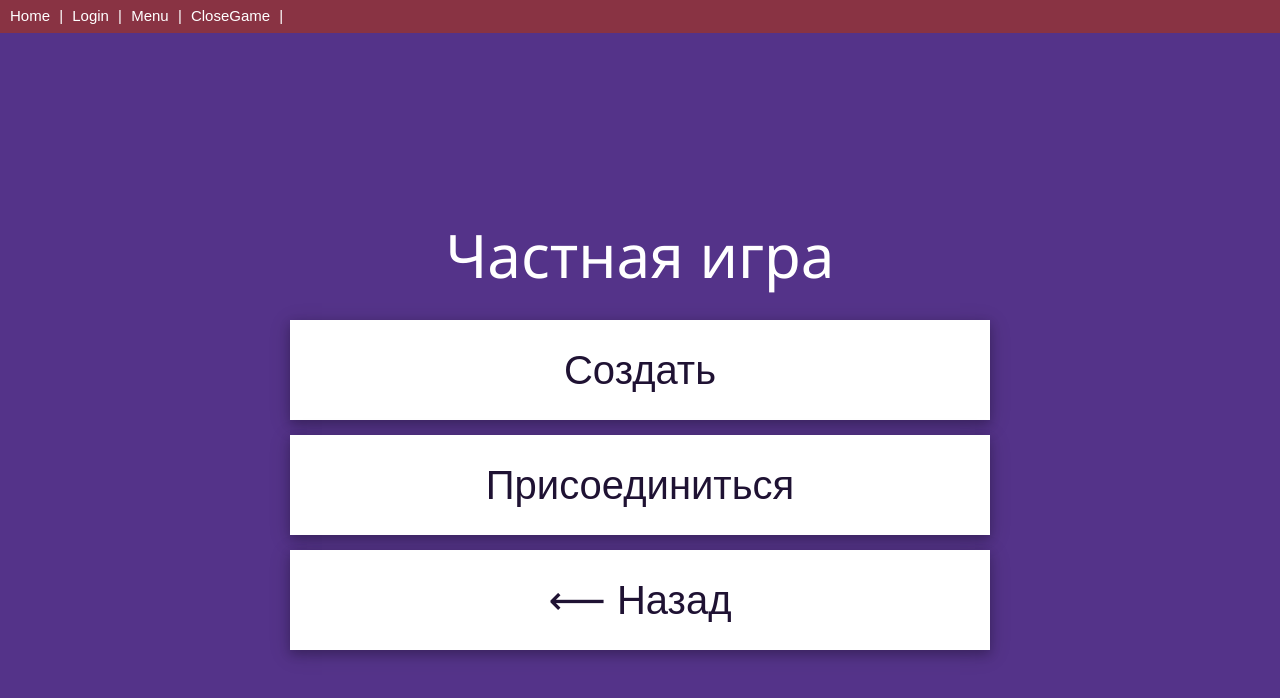
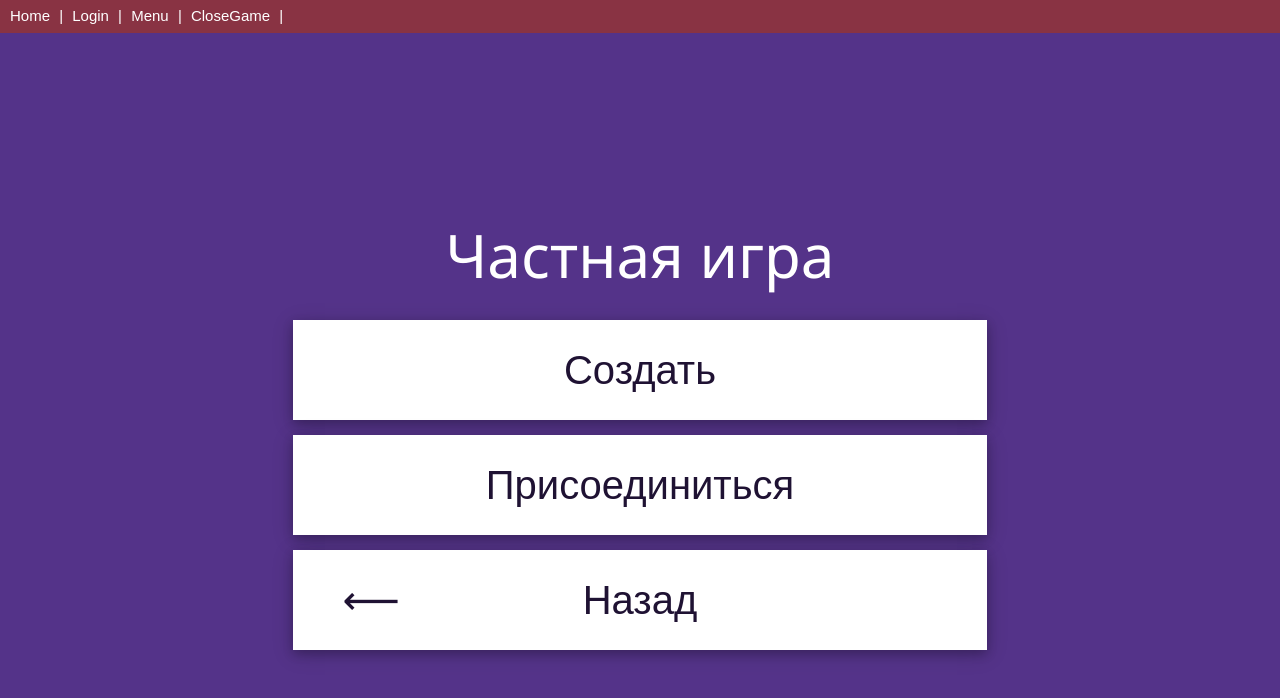
Before and after one commit to dudosyka/goAssistant, a Vue app: page /menu/closegame in a window 1280 px wide. Shown: the top 698 px of the page. Built offline with nearby package versions, Linux system fonts and the light colour scheme.

Commit message:
animation for back button

```diff
--- a/src/assets/styles/style.css
+++ b/src/assets/styles/style.css
@@ -70,6 +70,20 @@ body {
   transform: scale(1.05) translateX(-5px);
 }
 
+.back-button {
+  position: relative;
+}
+.back-button::before {
+  content: "⟵";
+  position: absolute;
+  top: 50%; transform: translateY(-50%);
+  left: 50px;
+  transition: transform 0.3s;
+}
+.back-button:hover::before {
+  transform: translateX(-20px) translateY(-50%);
+}
+
 .shadow {
   box-shadow: 0px 0px 20px 10px #1f1233;
 }
--- a/src/views/CloseGame.vue
+++ b/src/views/CloseGame.vue
@@ -5,7 +5,7 @@
       <div class="">
         <button class="button-light w3-button w3-card-4 tr w3-hover-white">Создать</button>
         <button class="button-light w3-button w3-card-4 tr w3-hover-white">Присоединиться</button>
-        <router-link class="button-light w3-button w3-card-4 tr w3-hover-white" to="/menu">⟵ Назад</router-link>
+        <router-link class="button-light w3-button w3-card-4 tr w3-hover-white back-button" to="/menu">Назад</router-link>
       </div>
     </article>
   </main>
```
